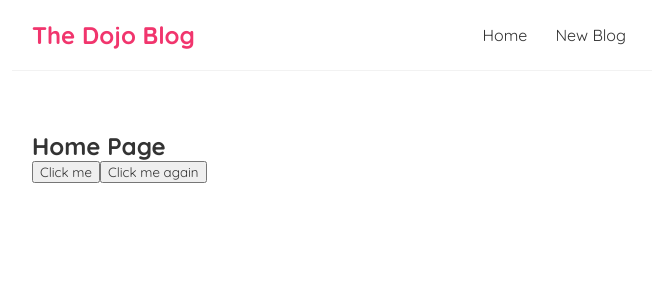
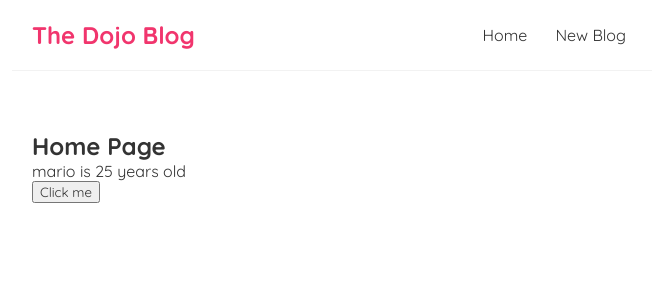
Before and after one commit to tduong10101/dojo-blog, a React (Create React App) app: page / in a window 1280 px wide. Shown: the top 300 px of the page, without its empty margins (308-964 px from the left). Built offline with nearby package versions, Linux system fonts and the light colour scheme.

Commit message:
lesson-8 useState - reactive value

```diff
--- a/src/Home.js
+++ b/src/Home.js
@@ -1,15 +1,17 @@
+import { useState } from 'react';
+
 const Home = () => {
+  const [name, setName] = useState('mario');
+  const [age, setAge] = useState(25);
   const handleClick = (e) => {
-    console.log('hello, ninja!', e)
-  }
-  const handleClickAgain = (name,e) => {
-    console.log('hello '+name,e.target)
+    setName('luigi')
+    setAge(30);
   }
   return (
     <div className="home">
       <h2>Home Page</h2>
+      <p>{ name } is { age } years old</p>
       <button onClick={handleClick}>Click me</button>
-      <button onClick={(e)=>handleClickAgain('Mario', e)}>Click me again</button>
     </div>
   );
 }
```
